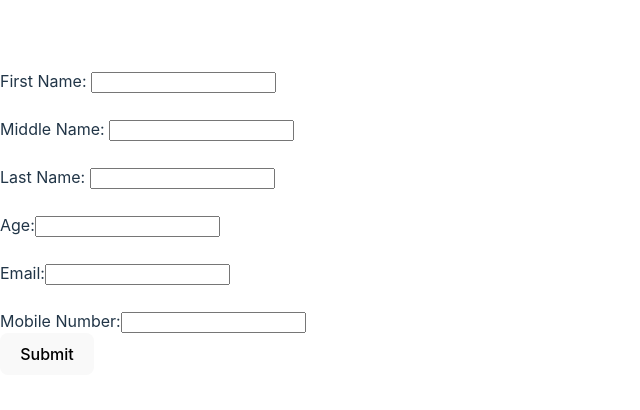
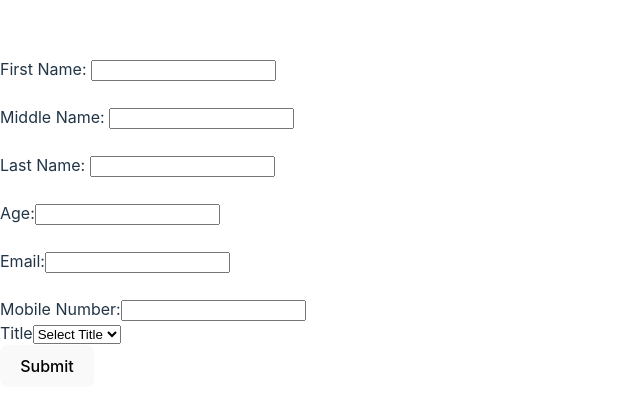
Before and after one commit to helee-geek/react-data-table, a React (Vite) app: page / in a window 1280 px wide. Shown: the part 178-588 px from the top of the page, without its empty margins (0-640 px from the left). Built offline with nearby package versions, Linux system fonts and the light colour scheme.

Commit message:
add title with validation

```diff
--- a/src/App.jsx
+++ b/src/App.jsx
@@ -118,6 +118,37 @@ const App = () => {
           )}
         </div>
 
+        {/* <div>
+          <label>Title</label>
+          <select name="Title" {...register({ required: true })}>
+            <option value="Mr">Mr</option>
+            <option value="Mrs">Mrs</option>
+            <option value="Miss">Miss</option>
+            <option value="Dr">Dr</option>
+          </select>
+        </div> */}
+
+        <div>
+          <label>Title</label>
+          <select
+            name="title"
+            id=""
+            className={errors.title ? "input-error" : ""}
+            {...register("title", { required: true })}
+            defaultValue=""
+          >
+            <option value="" disabled hidden>
+              Select Title
+            </option>
+            <option value="Mr">Mr</option>
+            <option value="Mrs">Mrs</option>
+            <option value="Miss">Miss</option>
+            <option value="Dr">Dr</option>
+          </select>
+
+          {errors.title && <p className="error-msg">{errors.title.message}</p>}
+        </div>
+
         <button type="submit" disabled={isSubmitting}>
           {isSubmitting ? "Submitting" : "Submit"}
         </button>
```
